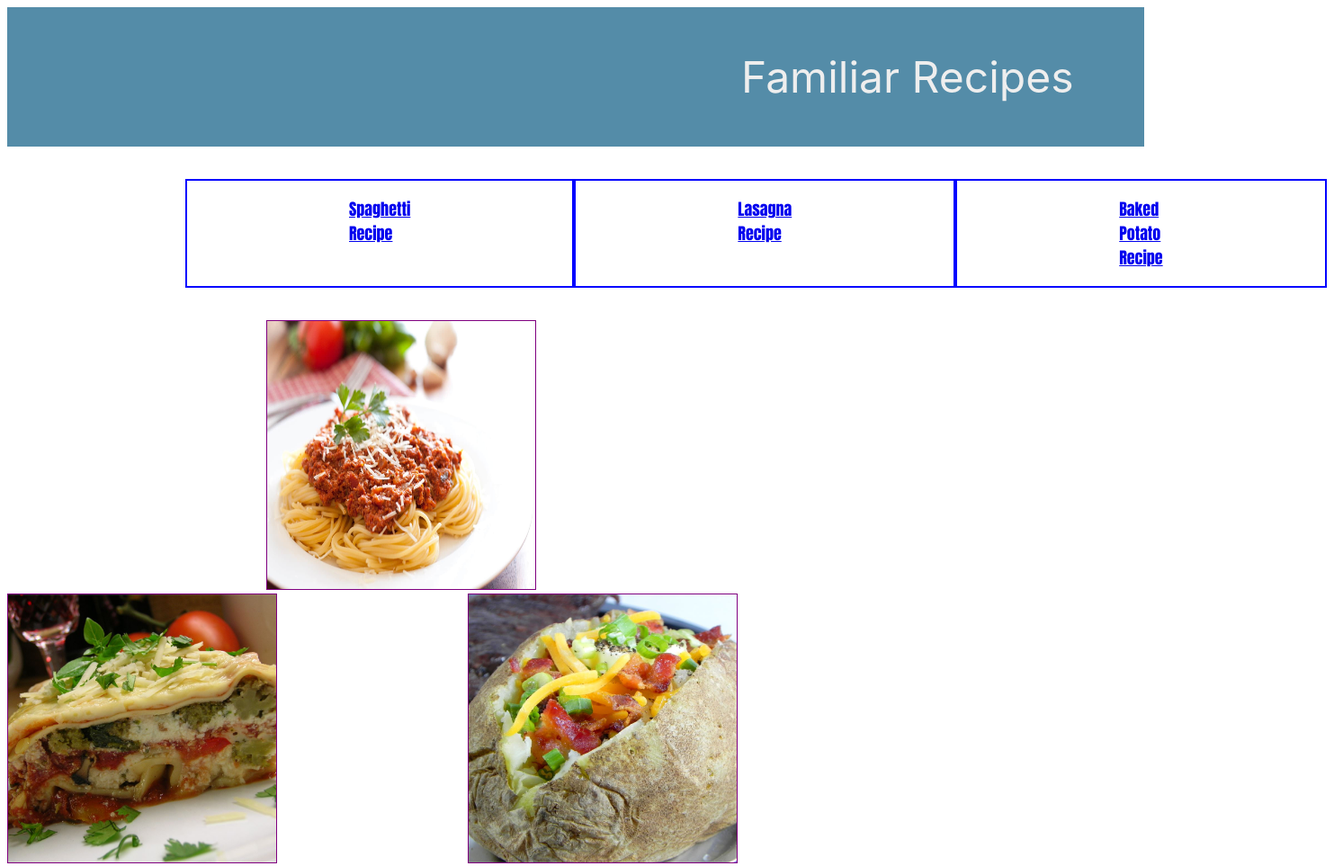
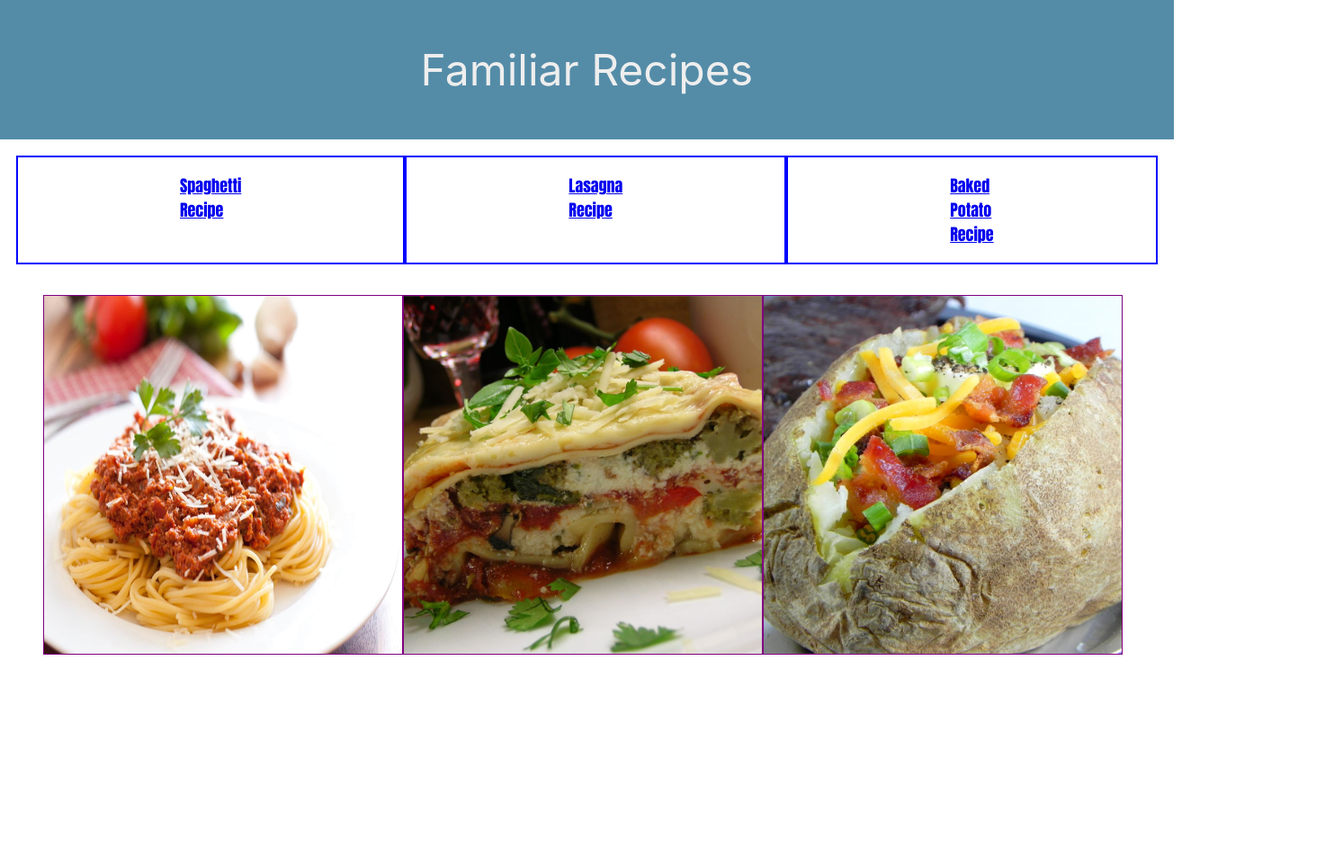
Before and after one commit to a7109liu/odin-recipes, a plain HTML site: page index.html in a window 1280 px wide. Shown: the whole page at 90% size, 1493 px wide, since content can reach past the window. After the commit the page ends 800 px from the top, so only its background shows below. Drawn offline with Linux system fonts and the light colour scheme.

Commit message:
Fixed so banner stretches full width of screen.

```diff
--- a/index.html
+++ b/index.html
@@ -2,24 +2,25 @@
 <!-- saved from url=(0051)file:///home/a7109liu/repos/odin-recipes/index.html -->
 <html lang="en"><head>
     <meta http-equiv="Content-Type" content="text/html; charset=UTF-8">
-    <title>Odin Recipes</title>
+    <title>Alan's Recipes</title>
     <link rel="stylesheet" href="./style.css">
     </head>
 
     <body>
-        <div class="title">Familiar Recipes</div>
+        <div class="banner">
+            <div class="content">Familiar Recipes</div>
+        </div>
         <ul class="recipes">
             <li class="content"><a href="./recipes/spaghetti.html">Spaghetti Recipe</a></li>
             <li class="content"><a href="./recipes/lasagna.html">Lasagna Recipe</a></li>
             <li class="content"><a href="./recipes/baked_potato.html">Baked Potato Recipe</a></li>
         </ul>
-        <img class="pic-one" src="./images/spaghetti.jpg" alt="Spaghetti"></li>
+        <div class="flex-container">
+            <img class="pic-one" src="./images/spaghetti.jpg" alt="Spaghetti"></li>
+            <img class="pic-two" src="./images/lasagna.jpg" alt="Lasagna"></li>
+            <img class="pic-three" src="./images/baked_potato.jpg" alt="Baked Potato"></li>
+        </div>
 
-        <img class="pic-two" src="./images/lasagna.jpg" alt="Lasagna"></li>
-
-        <img class="pic-three" src="./images/baked_potato.jpg" alt="Baked Potato"></li>
-
-
-</body>
+    </body>
 
 </html>
--- a/style.css
+++ b/style.css
@@ -2,16 +2,31 @@ html {
     box-sizing: border-box;
 }
 
-*, *::before, *::after{
-    box-sizing: inherit;
+body {
+    min-width:fit-content;
+    margin: 0;
 }
 
-.title {
+*, *::before, *::after{
+     box-sizing: inherit;
+}
+
+
+.banner {
+    box-sizing: block;
+
+}
+
+
+.banner .content {
+    display: block;
     font-size: xxx-large;
-    padding: 1em 1em 1em 17em;
+    padding: 1em 1em 1em 1em;
     color: #EEEEEE;
     font-family: -apple-system, BlinkMacSystemFont, 'Segoe UI', Roboto, Oxygen, Ubuntu, Cantarell, 'Open Sans', 'Helvetica Neue', sans-serif;
     background-color: #548CA8;
+    text-align: center;
+
 }
 
 .recipes {
@@ -19,11 +34,13 @@ html {
     font-size: large;
     padding: 1em;
     list-style: none;
-    border: 0px solid purple;
-    margin-left: 10em;
+    border: 0px solid rgb(195, 0, 255);
+    margin: 0;
+
 }
 
-.recipes .content {
+.recipes li {
+    diplay: flex;
     padding: 1em 10em 1em 10em;
     border: 2px solid blue;
     font-family:Impact, Haettenschweiler, 'Arial Narrow Bold', sans-serif;
@@ -34,7 +51,21 @@ html {
     color: #fff;
 }
 
-.pic-one {
+.flex-container {
+    display: flex;
+    border: 0px solid red;
+    padding: 1em 1em 1em 3em;
+}
+
+.flex-container img {
+    height: auto;
+    width: 400px;
+    border: 1px solid purple;
+
+
+}
+
+/* .pic-one {
     height: 300px;
     width: 300px;
     border: 1px solid purple;
@@ -53,4 +84,4 @@ html {
     height: auto;
     width: 300px;
     border: 1px solid purple;
-}
+} */
```
